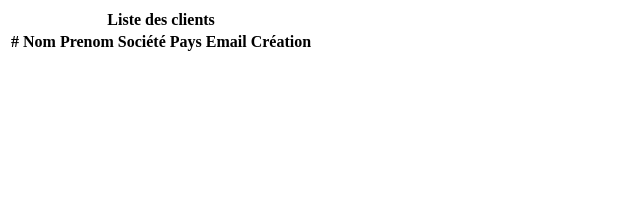
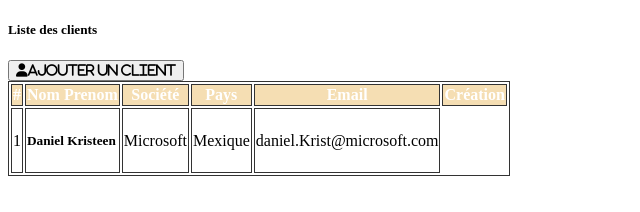
Before and after one commit to falilou14/ProjetMDL_Frontend, a website: page public/ListeClient.html in a window 1280 px wide. Shown: the whole page, without its empty margins (0-640 px from the left). Drawn offline with Linux system fonts and the light colour scheme.

Commit message:
"création et remplissage du tableau clients"

```diff
--- a/package.json
+++ b/package.json
@@ -1,5 +1,8 @@
 {
   "dependencies": {
     "express": "^4.18.2"
+  },
+  "devDependencies": {
+    "eslint": "^8.35.0"
   }
 }
--- a/public/ListeClient.html
+++ b/public/ListeClient.html
@@ -1,18 +1,42 @@
 <!DOCTYPE html>
+<link href="https://mxcdn.bootstrapcdn.com/font-awesome/4.7.0/css/font-awesome.min.css" rel ="stylesheet">
+<link href="style.css" rel="stylesheet">
+
+
+<div class="card-body">
+    <h5 class="card-title text-uppercase mb-0"> Liste des clients</h5>
+
+    <button type="button" class="btn btn-primary"><i class="fa fa-user">Ajouter un client</i></button>
+
+</div>
 <table>
+
     <thead>
         <tr>
-            <th colspan="6">Liste des clients</th>
+            <th scope="col" class="border-0 text-uppercase font-medium pl-4">#</th>
+            <th scope="col" class="border-0 text-uppercase font-medium">Nom Prenom</th>
+            <th scope="col" class="border-0 text-uppercase font-medium">Société</th>
+            <th scope="col" class="border-0 text-uppercase font-medium">Pays</th>
+            <th scope="col" class="border-0 text-uppercase font-medium">Email</th>
+            <th scope="col" class="border-0 text-uppercase font-medium">Création</th>
         </tr>
     </thead>
     <tbody>
-        <tr>
-            <th scope="col">#</th>
-            <th scope="col">Nom Prenom</th>
-            <th scope="col">Société</th>
-            <th scope="col">Pays</th>
-            <th scope="col">Email</th>
-            <th scope="col">Création</th>
-        </tr>
+        <td class="pl-4">1</td>
+        <td>
+            <h5 class="font-medium mb-0">Daniel Kristeen</h5>
+        </td>
+        <td>
+            <span class="text-muted">Microsoft </span>
+        </td>
+        <td>
+            <span class="text-muted">Mexique </span>
+
+        </td>
+        <td>
+            <span class="text-muted">daniel.Krist@microsoft.com </span>
+
+        </td>
+
     </tbody>
 </table>
--- /dev/null
+++ b/public/style.css
@@ -0,0 +1,10 @@
+table,
+th ,td{
+    border: 1px solid #333;
+}
+
+thead,
+tfoot {
+    background-color: wheat;
+    color: #fff;
+}
```
Also changed, not shown: code.js (+7 -17 lines), .eslintrc.json (added), 1 other file.
